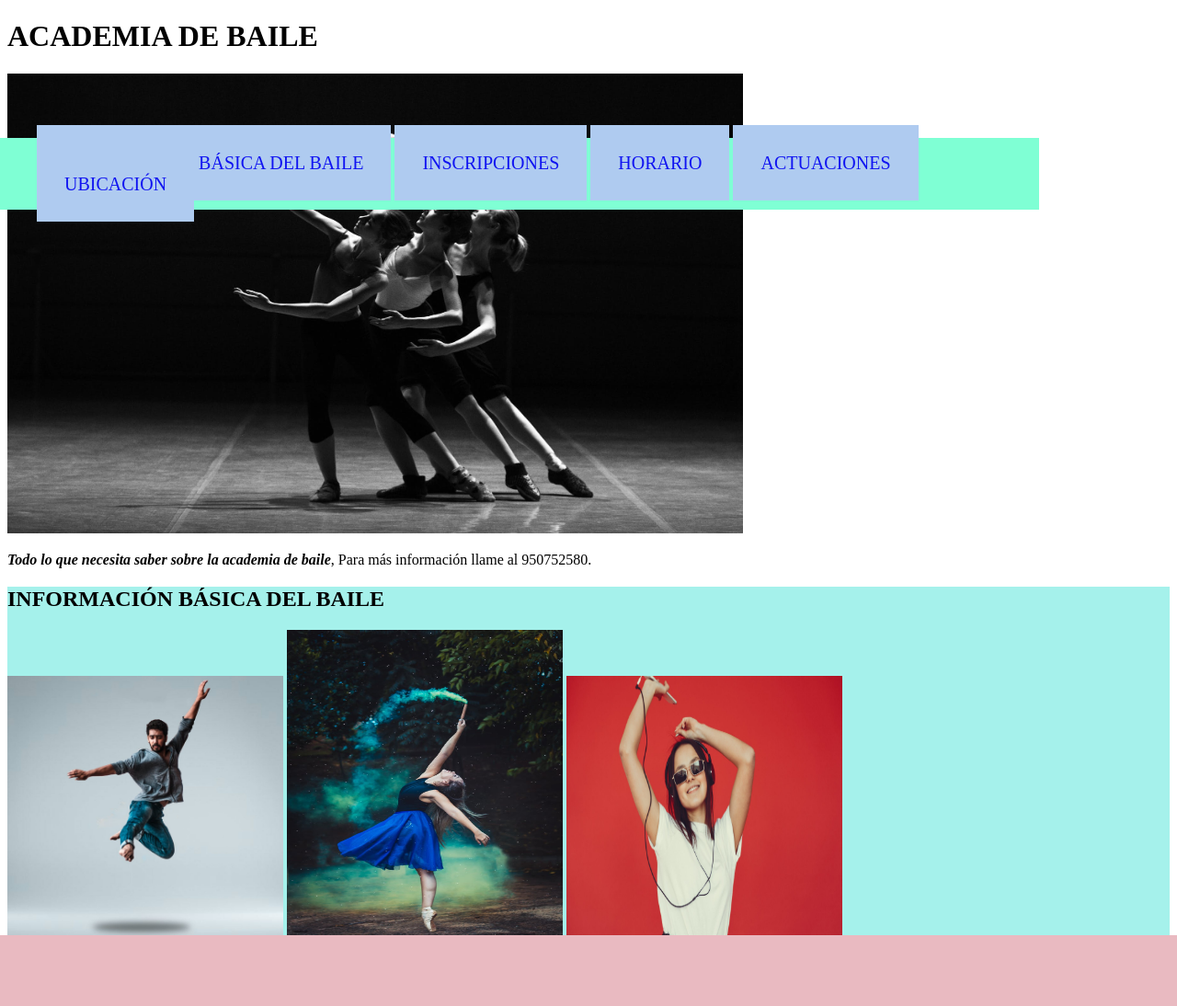
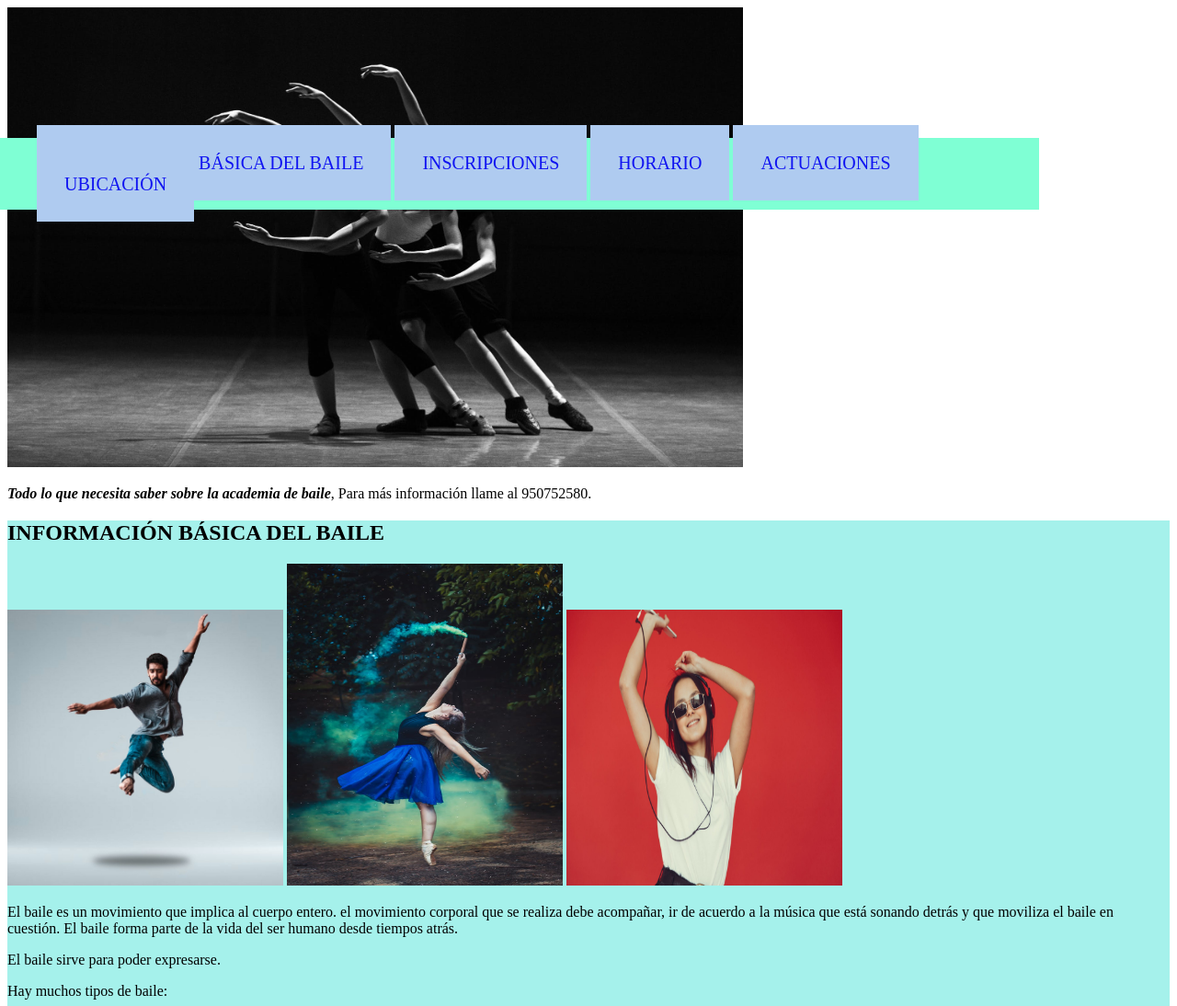
Before and after one commit to mariafh7/appacademiadebaile, a plain HTML site: page index.html in a window 1280 px wide. Shown: the top 1094 px of the page at 92% size. Drawn offline with Linux system fonts and the light colour scheme; files that its build step writes are made by us from their sources.

Commit message:
Update index.html

```diff
--- a/index.html
+++ b/index.html
@@ -7,7 +7,7 @@
 </head>
 <body>
     <body>
-        <h1>ACADEMIA DE BAILE</h1>
+        <title>ACADEMIA DE BAILE</title>
         <link rel="stylesheet" type="text/css" href="style.css">
         <img src="imagenes/ACADEMIADEBAILE.jpeg" alt="En esta imagen aparece fuego"height="500" width="800">
 
```
